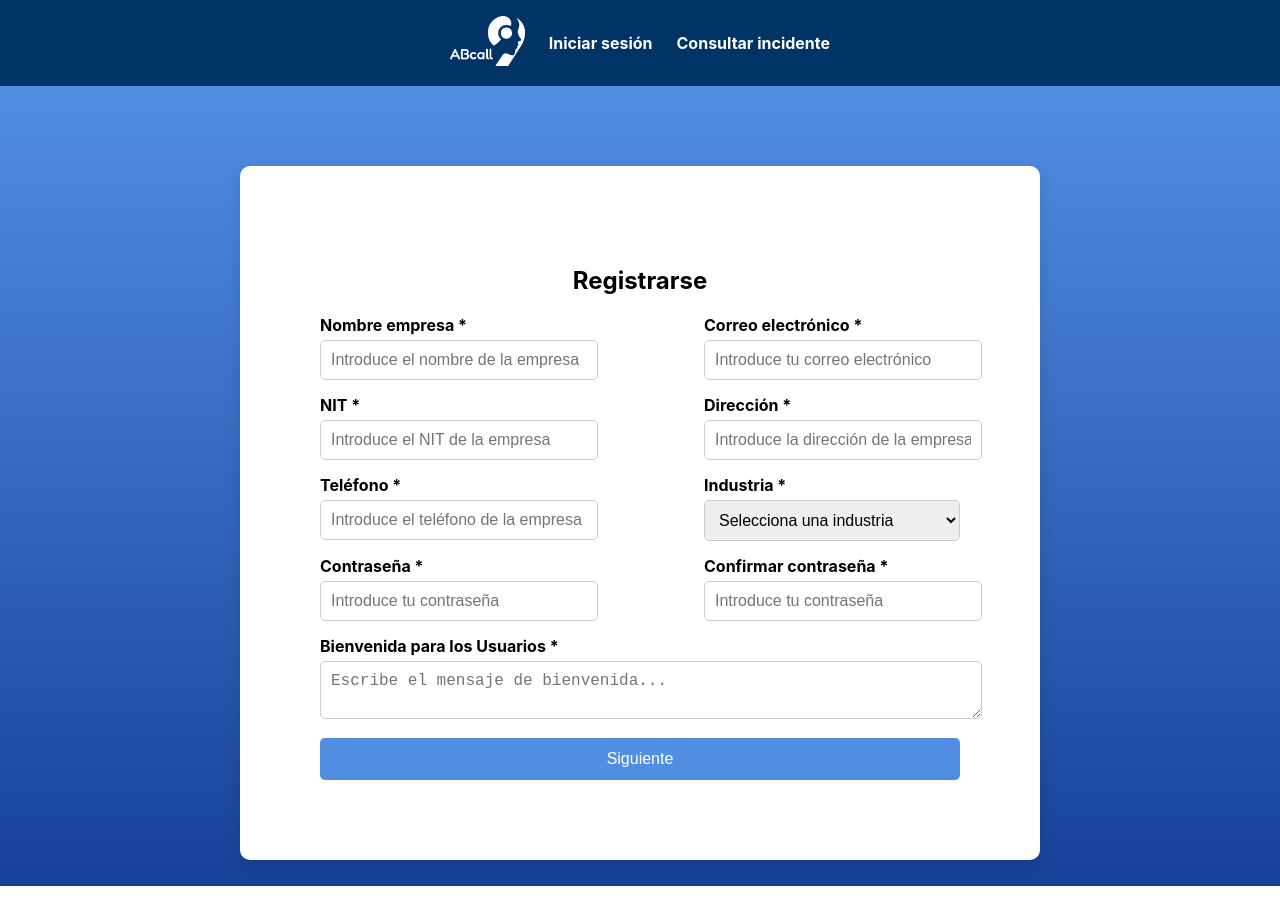
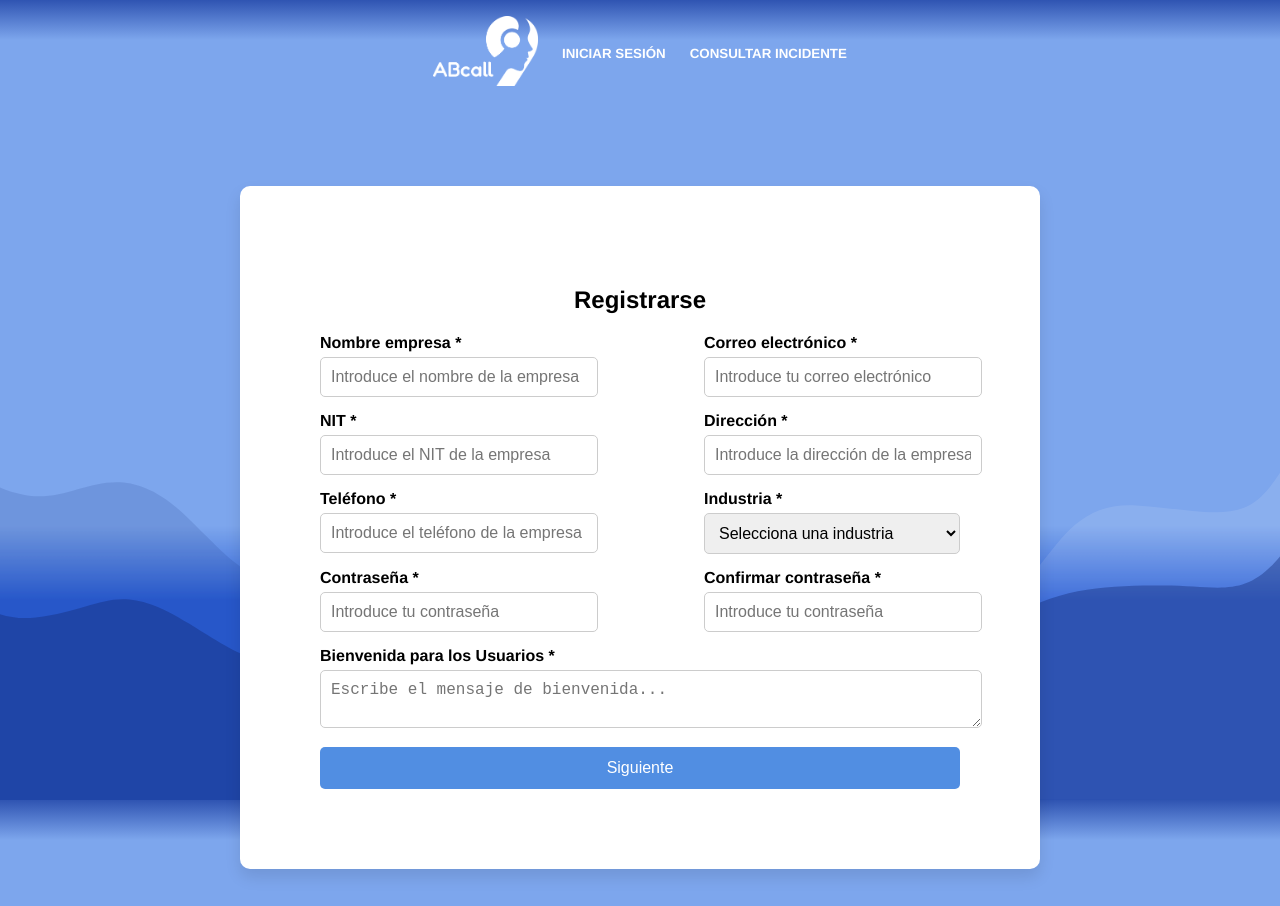
Before and after one commit to ABCall-G13/front-abcall, a React (Create React App) app: page / in a window 1280 px wide. Built offline with nearby package versions, Linux system fonts and the light colour scheme.

Commit message:
Add fondo.svg background and update Navbar styles for improved layout

```diff
--- a/src/components/Navbar/Navbar.css
+++ b/src/components/Navbar/Navbar.css
@@ -2,13 +2,12 @@
     display: flex;
     justify-content: center; /* Centra los elementos horizontalmente */
     align-items: center;
-    background-color: #003366; /* Color azul oscuro */
     padding: 1rem 2rem;
     position: relative; /* Mantén la posición relativa para ajustes futuros */
   }
 
   .navbar-logo img {
-    height: 50px;  /* Ajusta el tamaño del logo */
+    height: 70px;  /* Ajusta el tamaño del logo */
     margin-right: 1.5rem; /* Añade espacio entre el logo y los enlaces */
   }
 
@@ -20,7 +19,7 @@
   .navbar-link {
     color: white;
     text-decoration: none;
-    font-size: 1rem;
+    font-size: 10pt;
     font-weight: bold;
   }
 
--- a/src/components/Navbar/Navbar.tsx
+++ b/src/components/Navbar/Navbar.tsx
@@ -9,8 +9,8 @@ const Navbar: React.FC = () => {
         <img src={logo} alt="ABCall Logo" />
       </div>
       <div className="navbar-links">
-        <a href="/login" className="navbar-link">Iniciar sesión</a>
-        <a href="/create-incident" className="navbar-link">Consultar incidente</a>
+        <a href="/login" className="navbar-link">INICIAR SESIÓN</a>
+        <a href="/create-incident" className="navbar-link">CONSULTAR INCIDENTE</a>
       </div>
     </nav>
   );
--- a/src/index.css
+++ b/src/index.css
@@ -1,10 +1,16 @@
 body {
   margin: 0;
-  font-family: -apple-system, BlinkMacSystemFont, 'Fira Sans', 'Droid Sans', 'Helvetica Neue',
-    sans-serif;
+  font-family: 'Fira Sans', 'Droid Sans', 'Helvetica Neue', sans-serif;
   -webkit-font-smoothing: antialiased;
   -moz-osx-font-smoothing: grayscale;
+  background:
+    url('/src/assets/fondo.svg') no-repeat center,
+    linear-gradient(180deg, #2F54B2 0%, #7DA6ED 5%);
+  background-size: cover;
+  max-height: 100vh;
+  overflow: hidden;
 }
+
 
 code {
   font-family: source-code-pro, Menlo, Monaco, Consolas, 'Courier New',
--- a/src/pages/Register.css
+++ b/src/pages/Register.css
@@ -5,7 +5,6 @@
   align-items: flex-start;
   height: calc(100vh - 80px); /* Ajuste de altura con el navbar */
   padding-top: 80px;
-  background: linear-gradient(180deg, #518ee2 0%, #164199 100%);
 }
 
 .register-card {
```
Also changed, not shown: src/assets/fondo.svg (added).
